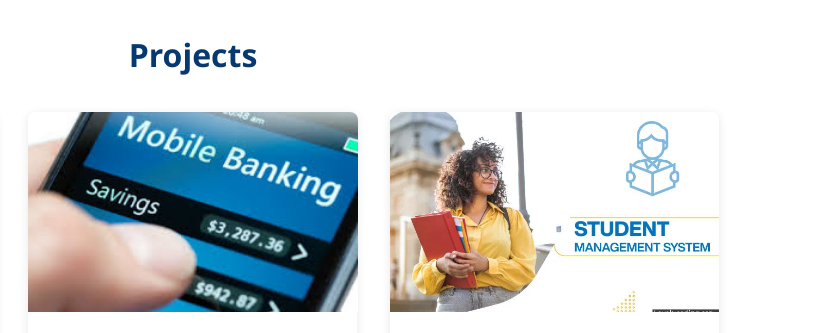
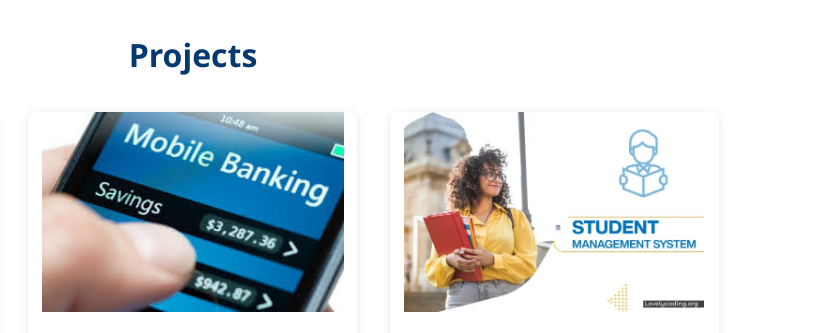
Before and after one commit to Teke28/tekele-tesfeye-portfolio, a plain HTML site: page index.html in a window 1280 px wide. Shown: the part 2040-2373 px from the top of the page, 447-1280 px from the left. Drawn offline with nearby package versions, Linux system fonts and the light colour scheme; animation ran at ten frames a second.

Commit message:
final commit

```diff
--- a/style.css
+++ b/style.css
@@ -83,7 +83,7 @@ a {
 
 a:hover,
 a:focus {
-  color: var(--primary-color-hover);
+  color: red;
   outline: none;
 }
 
@@ -485,13 +485,18 @@ a:focus {
 .project-image {
   width: 100%;
   height: 200px;
-  overflow:visible;
+  overflow:hidden;
+  position: relative;
+  padding-top: 56.25%; /* 16:9 aspect ratio */
 }
 
 .project-img {
   width: 100%;
   height: 100%;
-  object-fit: cover;
+  top: 0;
+  left: 0;
+  object-fit: contain;
+  position: absolute;
   transition: transform 0.5s ease;
 }
 
```
